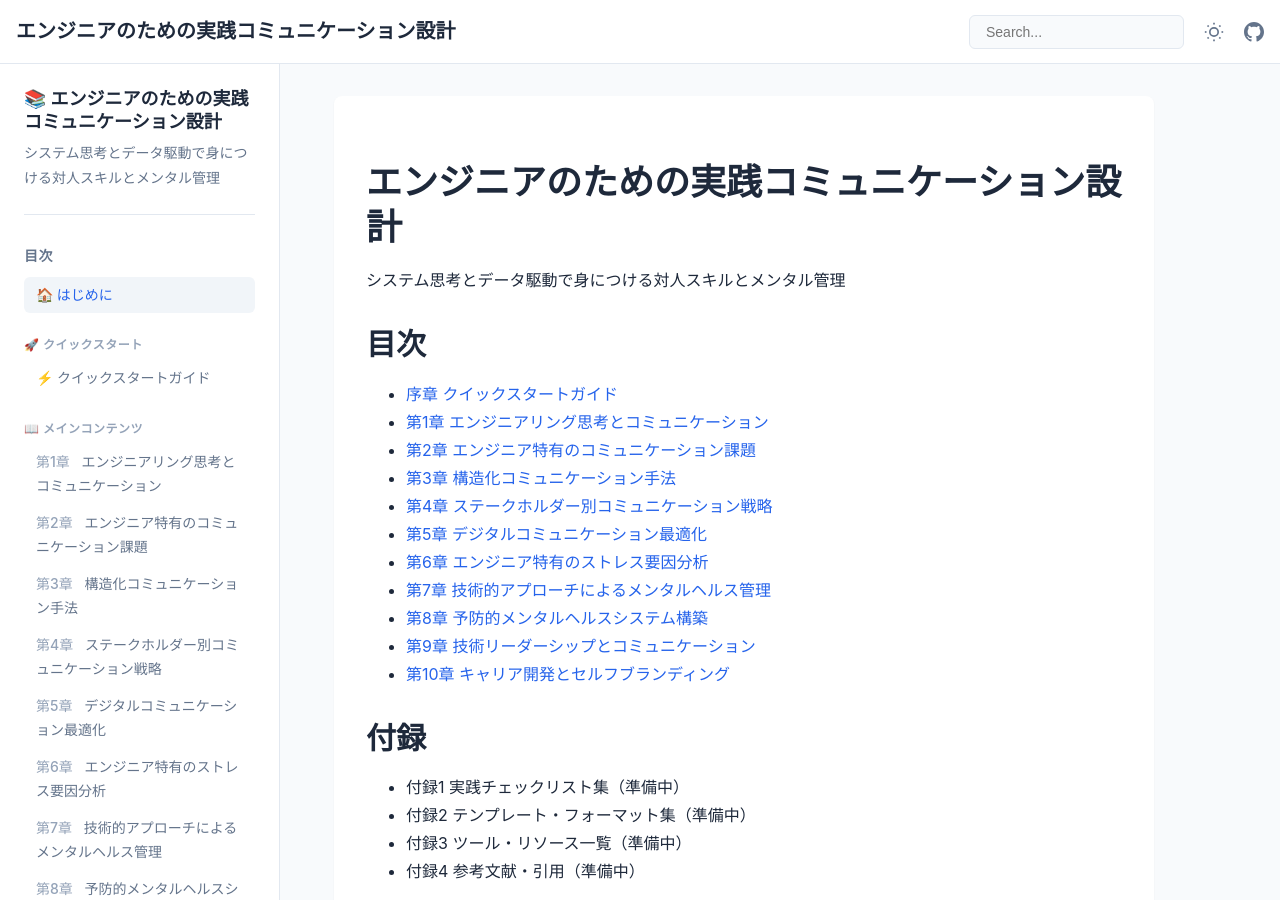
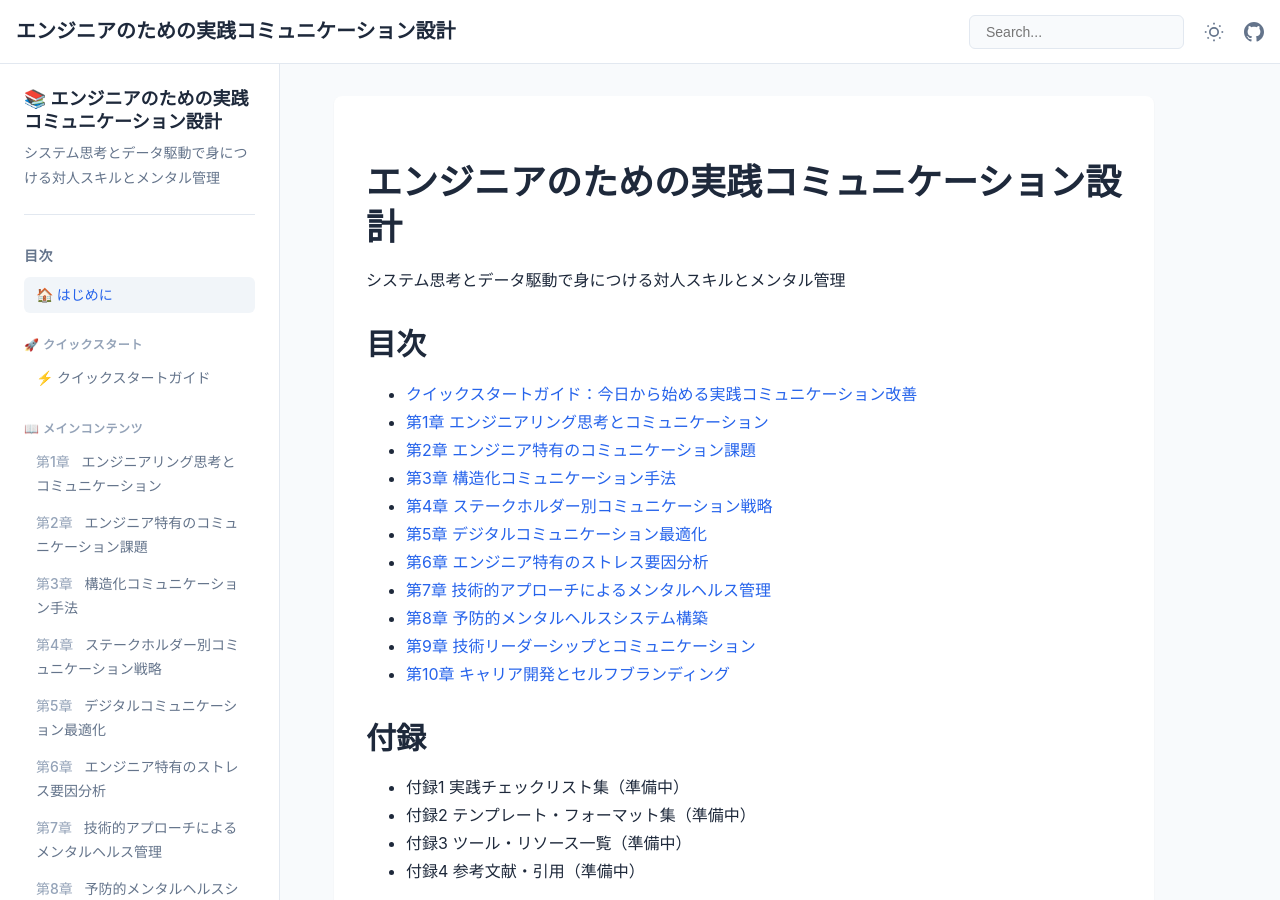
Before and after one commit to itdojp/IT-engineer-communication-book, a Jekyll site: the page built from docs/index.md, in a window 1280 px wide and 900 px high. Built offline with Jekyll 4.4.1, drawn with Linux system fonts in a browser that asks for light colours.

Commit message:
Update docs/index.md
Co-authored-by: Copilot <175728472+Copilot@users.noreply.github.com>

```diff
--- a/docs/index.md
+++ b/docs/index.md
@@ -14,7 +14,7 @@ permalink: /
 
 ## 目次
 
-- [序章 クイックスタートガイド](src/chapter-quickstart/)
+- [クイックスタートガイド：今日から始める実践コミュニケーション改善](src/chapter-quickstart/)
 - [第1章 エンジニアリング思考とコミュニケーション](src/chapter-engineering-communication/)
 - [第2章 エンジニア特有のコミュニケーション課題](src/chapter-communication-challenges/)
 - [第3章 構造化コミュニケーション手法](src/chapter-structured-communication/)
```
